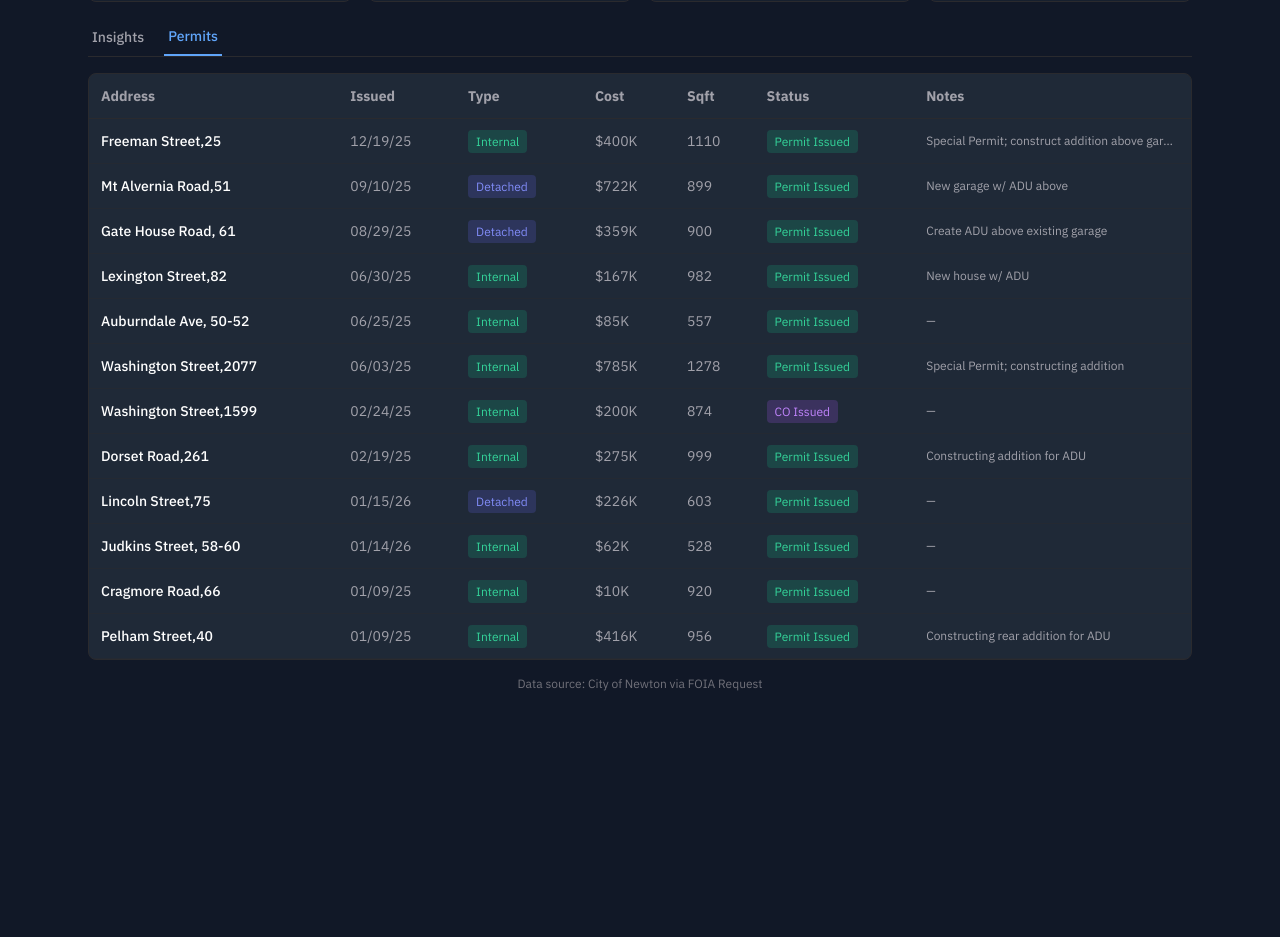
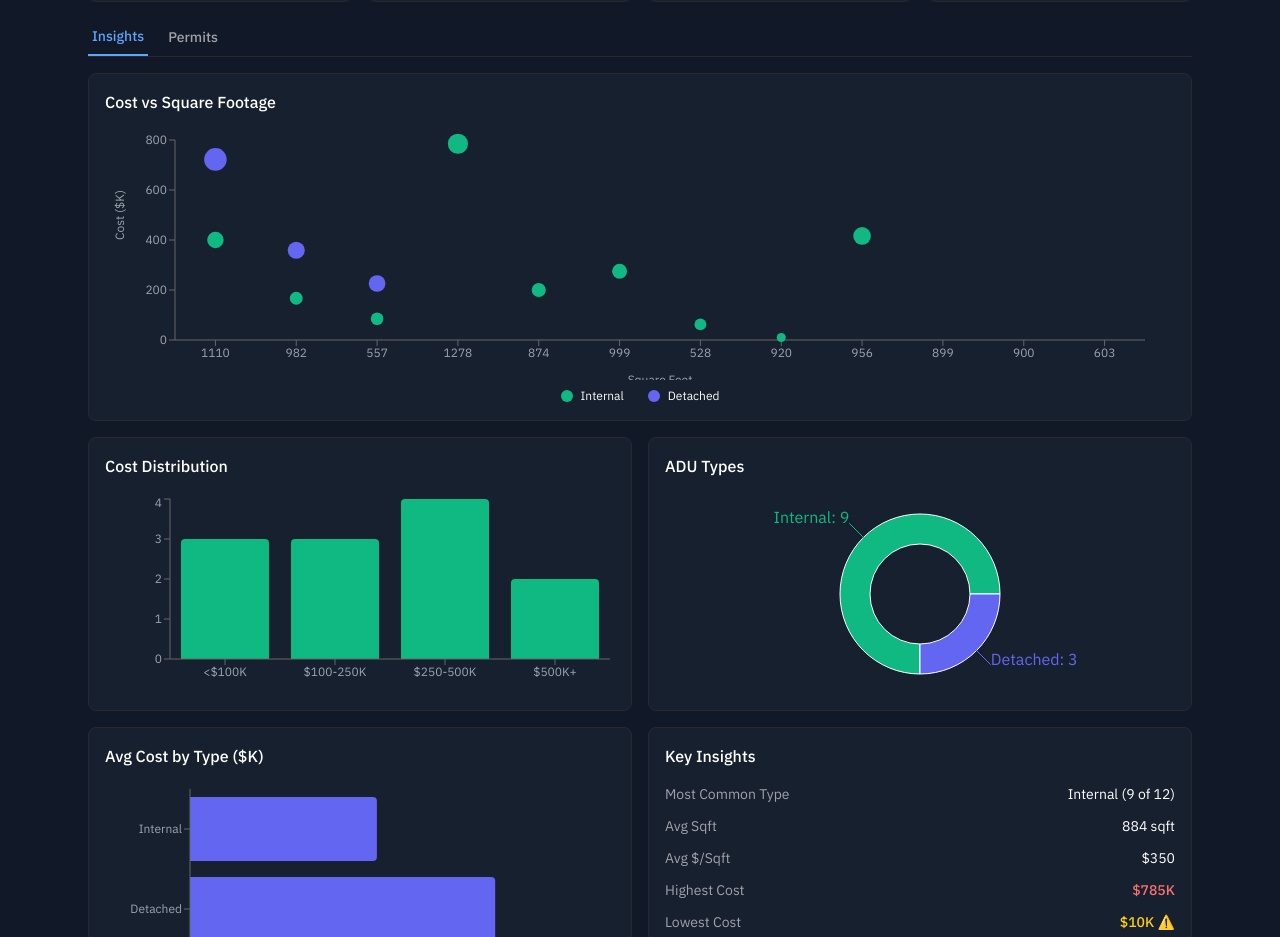
Before and after one commit to atwoodcollects/adupulse, a Next.js app: page /newton in a window 1280 px wide. Shown: the part 215-1152 px from the top of the page. Before the commit the page ends 931 px from the top, so only its background shows below. Built offline with nearby package versions, Linux system fonts and the light colour scheme.

Commit message:
Add $/sqft, type filter, scatter chart to Newton

```diff
--- a/src/app/newton/page.tsx
+++ b/src/app/newton/page.tsx
@@ -4,12 +4,24 @@ import { useState } from 'react'
 import Link from 'next/link'
 import TownNav from '@/components/TownNav'
 import permits from '@/data/newton_permits.json'
-import { BarChart, Bar, XAxis, YAxis, Tooltip, ResponsiveContainer, PieChart, Pie, Cell } from 'recharts'
+import { BarChart, Bar, XAxis, YAxis, Tooltip, ResponsiveContainer, PieChart, Pie, Cell, ScatterChart, Scatter, ZAxis } from 'recharts'
 
 export default function NewtonPage() {
-  const [sortField, setSortField] = useState<'applied' | 'issued' | 'address'>('applied')
+  const [sortField, setSortField] = useState<'applied' | 'issued' | 'address' | 'cost' | 'sqft' | 'ppsf'>('issued')
   const [sortDir, setSortDir] = useState<'asc' | 'desc'>('desc')
-  const [activeTab, setActiveTab] = useState<'permits' | 'insights'>('permits')
+  const [activeTab, setActiveTab] = useState<'permits' | 'insights'>('insights')
+  const [typeFilter, setTypeFilter] = useState<'all' | 'Internal' | 'Detached'>('all')
+
+  // Add $/sqft to permits
+  const permitsWithPPSF = permits.map(p => ({
+    ...p,
+    ppsf: Math.round(p.cost / p.sqft)
+  }))
+
+  // Filter by type
+  const filteredPermits = typeFilter === 'all'
+    ? permitsWithPPSF
+    : permitsWithPPSF.filter(p => p.type === typeFilter)
 
   // Basic stats
   const stats = {
@@ -22,6 +34,7 @@ export default function NewtonPage() {
   // Cost stats
   const totalCost = permits.reduce((sum, p) => sum + (p.cost || 0), 0)
   const avgCost = Math.round(totalCost / permits.length)
+  const avgPPSF = Math.round(totalCost / permits.reduce((sum, p) => sum + p.sqft, 0))
 
   // Type breakdown for pie chart
   const typeData = [
@@ -45,15 +58,27 @@ export default function NewtonPage() {
     { type: 'Detached', avg: Math.round(detachedPermits.reduce((s, p) => s + p.cost, 0) / detachedPermits.length / 1000) },
   ]
 
+  // Scatter data for cost vs sqft
+  const scatterData = permitsWithPPSF.map(p => ({
+    sqft: p.sqft,
+    cost: p.cost / 1000,
+    ppsf: p.ppsf,
+    address: p.address,
+    type: p.type
+  }))
+
   const parseDate = (d: string) => {
     if (!d) return new Date(0)
     const [m, day, y] = d.split('/')
     return new Date(2000 + parseInt(y), parseInt(m) - 1, parseInt(day))
   }
 
-  const sortedPermits = [...permits].sort((a, b) => {
+  const sortedPermits = [...filteredPermits].sort((a, b) => {
     if (sortField === 'address') {
       return sortDir === 'asc' ? a.address.localeCompare(b.address) : b.address.localeCompare(a.address)
+    }
+    if (sortField === 'cost' || sortField === 'sqft' || sortField === 'ppsf') {
+      return sortDir === 'asc' ? a[sortField] - b[sortField] : b[sortField] - a[sortField]
     }
     const dateA = parseDate(a[sortField])
     const dateB = parseDate(b[sortField])
@@ -74,6 +99,10 @@ export default function NewtonPage() {
     if (cost >= 1000) return `$${Math.round(cost / 1000)}K`
     return `$${cost}`
   }
+
+  // Find outliers
+  const maxCost = Math.max(...permits.map(p => p.cost))
+  const minCost = Math.min(...permits.map(p => p.cost))
 
   return (
     <div className="min-h-screen bg-gray-900">
@@ -99,12 +128,12 @@ export default function NewtonPage() {
             <div className="text-xs text-text-muted">Avg Cost</div>
           </div>
           <div className="flex-1 min-w-0 bg-gray-800/50 border border-border rounded-lg p-3 md:p-4 text-center">
-            <div className="text-lg md:text-2xl font-bold text-purple-400">{formatCost(totalCost)}</div>
-            <div className="text-xs text-text-muted">Invested</div>
+            <div className="text-lg md:text-2xl font-bold text-purple-400">${avgPPSF}/sf</div>
+            <div className="text-xs text-text-muted">Avg $/Sqft</div>
           </div>
           <div className="flex-1 min-w-0 bg-gray-800/50 border border-border rounded-lg p-3 md:p-4 text-center">
-            <div className="text-lg md:text-2xl font-bold text-yellow-400">{stats.coIssued}</div>
-            <div className="text-xs text-text-muted">CO Issued</div>
+            <div className="text-lg md:text-2xl font-bold text-yellow-400">{formatCost(totalCost)}</div>
+            <div className="text-xs text-text-muted">Invested</div>
           </div>
         </div>
 
@@ -127,6 +156,51 @@ export default function NewtonPage() {
         {/* Insights Tab */}
         {activeTab === 'insights' && (
           <div className="grid grid-cols-1 md:grid-cols-2 gap-4 mb-6">
+            {/* Cost vs Sqft Scatter */}
+            <div className="bg-gray-800/50 border border-border rounded-lg p-4 md:col-span-2">
+              <h3 className="text-white font-medium mb-4">Cost vs Square Footage</h3>
+              <ResponsiveContainer width="100%" height={250}>
+                <ScatterChart margin={{ top: 10, right: 30, bottom: 10, left: 10 }}>
+                  <XAxis
+                    dataKey="sqft"
+                    name="Sqft"
+                    tick={{ fill: '#9ca3af', fontSize: 12 }}
+                    label={{ value: 'Square Feet', position: 'bottom', fill: '#9ca3af', fontSize: 12 }}
+                  />
+                  <YAxis
+                    dataKey="cost"
+                    name="Cost"
+                    tick={{ fill: '#9ca3af', fontSize: 12 }}
+                    label={{ value: 'Cost ($K)', angle: -90, position: 'insideLeft', fill: '#9ca3af', fontSize: 12 }}
+                  />
+                  <ZAxis dataKey="ppsf" range={[60, 400]} name="$/sqft" />
+                  <Tooltip
+                    contentStyle={{ backgroundColor: '#1f2937', border: '1px solid #374151', borderRadius: '8px' }}
+                    formatter={(value, name) => {
+                      if (name === 'Cost') return [`$${value}K`, name]
+                      if (name === '$/sqft') return [`$${value}`, name]
+                      return [value, name]
+                    }}
+                    labelFormatter={(label) => `${label} sqft`}
+                  />
+                  <Scatter
+                    data={scatterData.filter(d => d.type === 'Internal')}
+                    fill="#10b981"
+                    name="Internal"
+                  />
+                  <Scatter
+                    data={scatterData.filter(d => d.type === 'Detached')}
+                    fill="#6366f1"
+                    name="Detached"
+                  />
+                </ScatterChart>
+              </ResponsiveContainer>
+              <div className="flex justify-center gap-6 mt-2 text-xs">
+                <span className="flex items-center gap-2"><span className="w-3 h-3 rounded-full bg-emerald-500"></span> Internal</span>
+                <span className="flex items-center gap-2"><span className="w-3 h-3 rounded-full bg-indigo-500"></span> Detached</span>
+              </div>
+            </div>
+
             {/* Cost Distribution */}
             <div className="bg-gray-800/50 border border-border rounded-lg p-4">
               <h3 className="text-white font-medium mb-4">Cost Distribution</h3>
@@ -179,7 +253,7 @@ export default function NewtonPage() {
                   <YAxis type="category" dataKey="type" tick={{ fill: '#9ca3af', fontSize: 12 }} width={80} />
                   <Tooltip
                     contentStyle={{ backgroundColor: '#1f2937', border: '1px solid #374151', borderRadius: '8px' }}
-                    formatter={(value) => [`$${value}K`, "Avg Cost"]}
+                    formatter={(value) => [`$${value}K`, 'Avg Cost']}
                   />
                   <Bar dataKey="avg" fill="#6366f1" radius={[0, 4, 4, 0]} />
                 </BarChart>
@@ -200,15 +274,15 @@ export default function NewtonPage() {
                 </div>
                 <div className="flex justify-between">
                   <span className="text-text-secondary">Avg $/Sqft</span>
-                  <span className="text-white">${Math.round(avgCost / (permits.reduce((s, p) => s + p.sqft, 0) / permits.length))}</span>
+                  <span className="text-white">${avgPPSF}</span>
                 </div>
-                <div className="flex justify-between">
+                <div className="flex justify-between items-center">
                   <span className="text-text-secondary">Highest Cost</span>
-                  <span className="text-white">{formatCost(Math.max(...permits.map(p => p.cost)))}</span>
+                  <span className="text-red-400 font-medium">{formatCost(maxCost)}</span>
                 </div>
-                <div className="flex justify-between">
+                <div className="flex justify-between items-center">
                   <span className="text-text-secondary">Lowest Cost</span>
-                  <span className="text-white">{formatCost(Math.min(...permits.map(p => p.cost)))}</span>
+                  <span className="text-yellow-400 font-medium">{formatCost(minCost)} ⚠️</span>
                 </div>
               </div>
             </div>
@@ -217,6 +291,24 @@ export default function NewtonPage() {
 
         {/* Permits Tab */}
         {activeTab === 'permits' && (
+          <>
+            {/* Type Filter */}
+            <div className="mb-4 flex items-center gap-3">
+              <span className="text-text-secondary text-sm">Filter:</span>
+              <select
+                value={typeFilter}
+                onChange={(e) => setTypeFilter(e.target.value as typeof typeFilter)}
+                className="bg-gray-800 border border-border rounded px-3 py-1 text-sm text-white"
+              >
+                <option value="all">All Types</option>
+                <option value="Internal">Internal</option>
+                <option value="Detached">Detached</option>
+              </select>
+              <span className="text-text-muted text-sm">
+                Showing {filteredPermits.length} of {permits.length}
+              </span>
+            </div>
+
             <div className="bg-surface border border-border rounded-lg overflow-x-auto">
               <table className="w-full text-sm">
                 <thead>
@@ -228,8 +320,15 @@ export default function NewtonPage() {
                       Issued {sortField === 'issued' && (sortDir === 'asc' ? '↑' : '↓')}
                     </th>
                     <th className="text-left p-3">Type</th>
-                  <th className="text-left p-3">Cost</th>
-                  <th className="text-left p-3">Sqft</th>
+                    <th className="text-left p-3 cursor-pointer hover:text-white" onClick={() => handleSort('cost')}>
+                      Cost {sortField === 'cost' && (sortDir === 'asc' ? '↑' : '↓')}
+                    </th>
+                    <th className="text-left p-3 cursor-pointer hover:text-white" onClick={() => handleSort('sqft')}>
+                      Sqft {sortField === 'sqft' && (sortDir === 'asc' ? '↑' : '↓')}
+                    </th>
+                    <th className="text-left p-3 cursor-pointer hover:text-white" onClick={() => handleSort('ppsf')}>
+                      $/Sqft {sortField === 'ppsf' && (sortDir === 'asc' ? '↑' : '↓')}
+                    </th>
                     <th className="text-left p-3">Status</th>
                     <th className="text-left p-3">Notes</th>
                   </tr>
@@ -246,8 +345,13 @@ export default function NewtonPage() {
                           {permit.type}
                         </span>
                       </td>
-                    <td className="p-3 text-text-secondary">{formatCost(permit.cost)}</td>
+                      <td className={`p-3 ${permit.cost === maxCost ? 'text-red-400 font-medium' : permit.cost === minCost ? 'text-yellow-400' : 'text-text-secondary'}`}>
+                        {formatCost(permit.cost)}
+                        {permit.cost === maxCost && ' 🔺'}
+                        {permit.cost === minCost && ' ⚠️'}
+                      </td>
                       <td className="p-3 text-text-secondary">{permit.sqft}</td>
+                      <td className="p-3 text-text-secondary">${permit.ppsf}</td>
                       <td className="p-3">
                         <span className={`px-2 py-1 rounded text-xs ${
                           permit.status === 'CO Issued' ? 'bg-purple-500/20 text-purple-400' :
@@ -265,6 +369,7 @@ export default function NewtonPage() {
                 </tbody>
               </table>
             </div>
+          </>
         )}
 
         <p className="text-text-muted text-xs mt-4 text-center">
```
Lines whose indentation alone changed are shown as unchanged.
